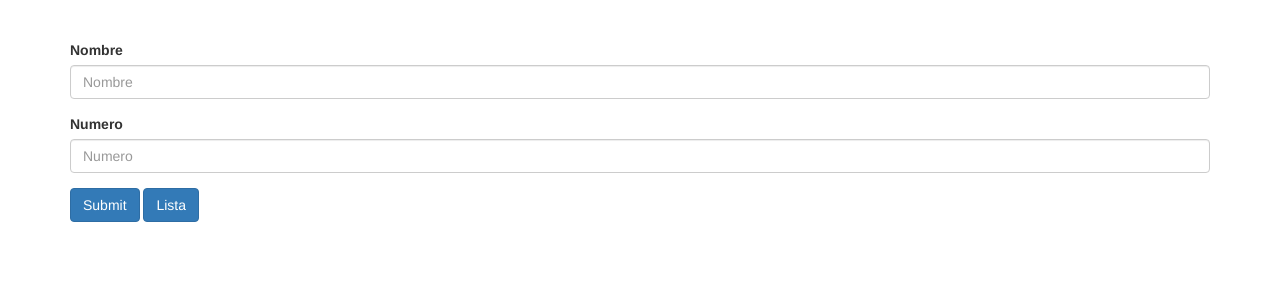
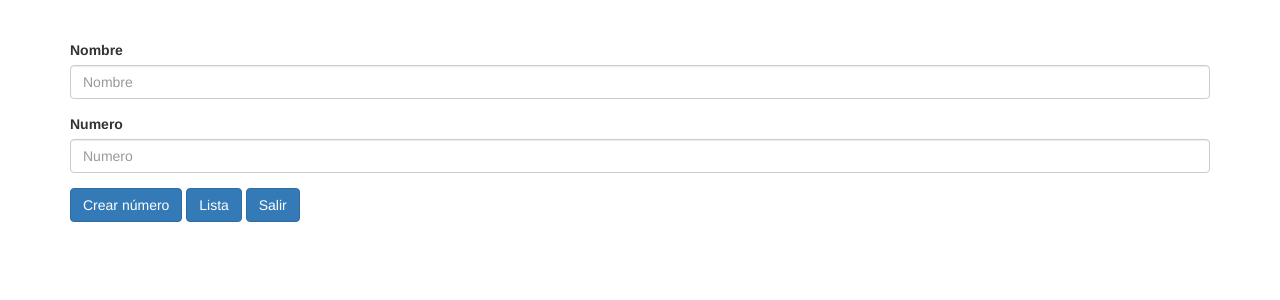
Before and after one commit to munikes/loteria_lgb, a Django app: page /create/ in a window 1280 px wide. Shown: the top 300 px of the page. Run offline with Django 3.2, Linux system fonts and the light colour scheme; the visitor is signed in with stand-in values (Sample User, id 1); some libraries are stand-ins or nearby versions.

Commit message:
translate button

```diff
--- a/loteria/web/templates/create_number.html
+++ b/loteria/web/templates/create_number.html
@@ -10,8 +10,9 @@
 <form action="." method="post" class="form">
     {% csrf_token %}
     {% bootstrap_form form %}
-    {% bootstrap_button button_type=submit content="Submit" button_class="btn btn-primary"  %}
+    {% bootstrap_button button_type=submit content="Crear número" button_class="btn btn-primary"  %}
     {% bootstrap_button button_type=link href="/list/" content="Lista" button_class="btn btn-primary" %}
+    {% bootstrap_button button_type=link href="/logout/" content="Salir" button_class="btn btn-primary" %}
 </form>
 
 {% endblock %}
```
